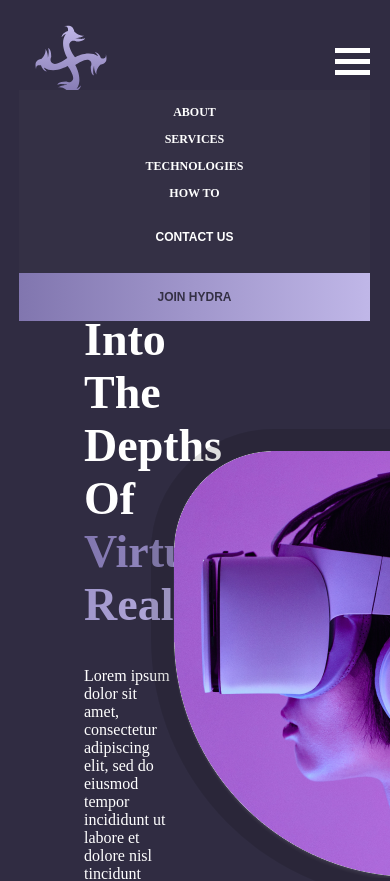
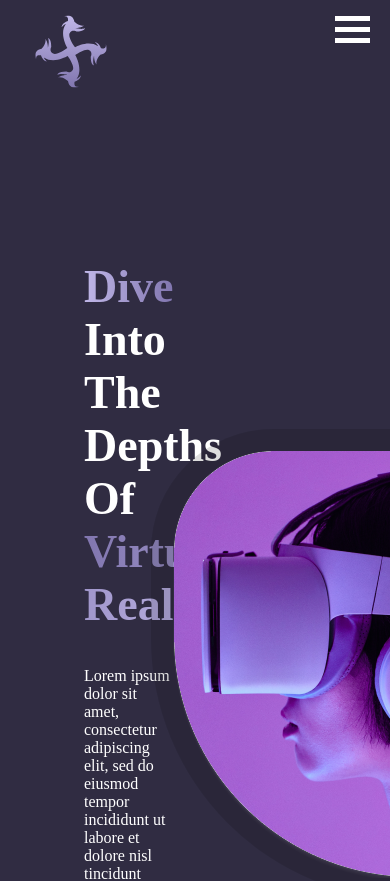
Before and after one commit to KiwiScreams/Hydra-Landing-Page, a React (Vite) app: page / in a window 390 px wide. Shown: the top 881 px of the page. Built offline with nearby package versions, Linux system fonts and the light colour scheme.

Commit message:
header mobile

```diff
--- a/src/components/shared/header/Header.css
+++ b/src/components/shared/header/Header.css
@@ -83,18 +83,32 @@ header.scrolled .logo:nth-child(2) {
 }
 header.mobile {
   width: 100%;
-  padding: 10px 20px 0 20px;
+  position: absolute;
+  padding: 10px 20px 10px 20px;
+  position: fixed;
+  top: 0;
+}
+header.mobile .logo
+{
+    position: absolute;
+    top: 0px;
+    z-index: 20;
 }
 header.mobile nav {
   position: absolute;
-  top: 90px;
-  right: 20px;
-  width: 90%;
+  top: 50px;
+  right: 0px;
+  width: 100%;
   padding: 15px 0 0 0;
-  background-color: var(--text-clr);
+  background-color: var(--bg-clr);
   display: flex;
   flex-direction: column;
   gap: 12px;
+}
+header.mobile.scrolled nav,
+header.mobile.scrolled
+{
+    background-color: var(--bg-clr);
 }
 header.mobile nav .buttons-container {
   display: flex;
@@ -129,6 +143,12 @@ header.mobile .bar-container {
 .change .bar3 {
   transform: translate(0, -11px) rotate(45deg);
 }
+header.mobile .nav-closed {
+    display: none;
+}
+header.mobile .nav-open {
+  visibility: visible;
+}
 @media screen and (max-width: 1110px) {
   header {
     padding: 16px 16px;
--- a/src/components/shared/header/Header.jsx
+++ b/src/components/shared/header/Header.jsx
@@ -97,7 +97,7 @@ const Header = () => {
         >
           <img src={hydraLogo} alt="" className="logo logo-icon" />
         </Link>
-        <nav>
+        <nav className={`${isMenuOpen ? "nav-open" : "nav-closed"}`}>
           <Link
             to="about"
             spy={true}
```
